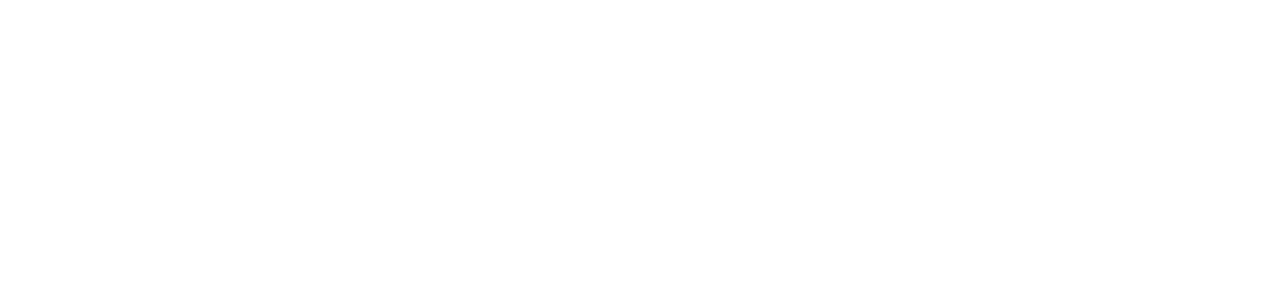
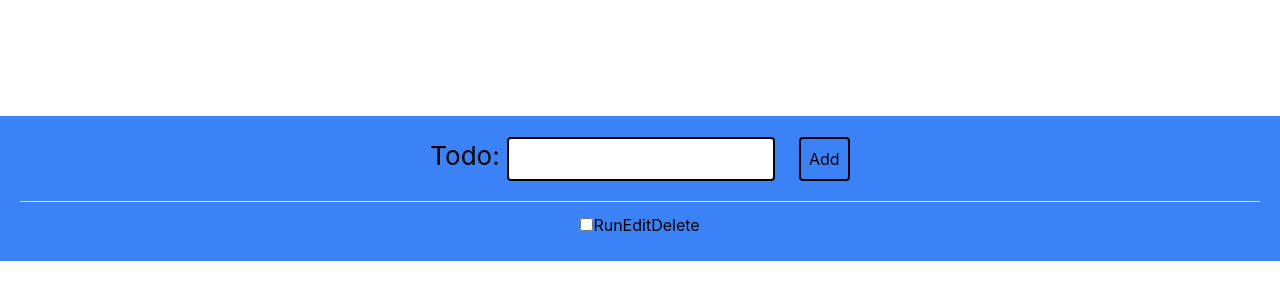
Before and after one commit to JimChristian21/todo-app, a React (Create React App) app: page / in a window 1280 px wide. Shown: the part 212-512 px from the top of the page. Built offline with nearby package versions, Linux system fonts and the light colour scheme.

Commit message:
Added statis for the app

```diff
--- a/src/App.js
+++ b/src/App.js
@@ -3,8 +3,33 @@
 function App() {
   return (
     <div className="App">
-      <header className="App-header">
+      <header className="App-header bg-black">
+        <div className="container p-5 bg-blue-500">
+          <div>
+            <label className="">Todo: </label>
+            <input
+              type="text"
+              className="pl-2 p-2 border-2 text-base rounded border-black"
+            />
+            <button
+              type="button"
+              className="ml-6 p-2 border-2 text-base rounded border-black"
+              >
+                Add
+            </button>
+          </div>
 
+          <hr className="mt-5"/>
+
+          <div>
+            <div>
+              <input type="checkbox"/>
+              <label className="text-base">Run</label>
+              <button type="button" className="text-base">Edit</button>
+              <button type="button" className="text-base">Delete</button>
+            </div>
+          </div>
+        </div>
       </header>
     </div>
   );
```
